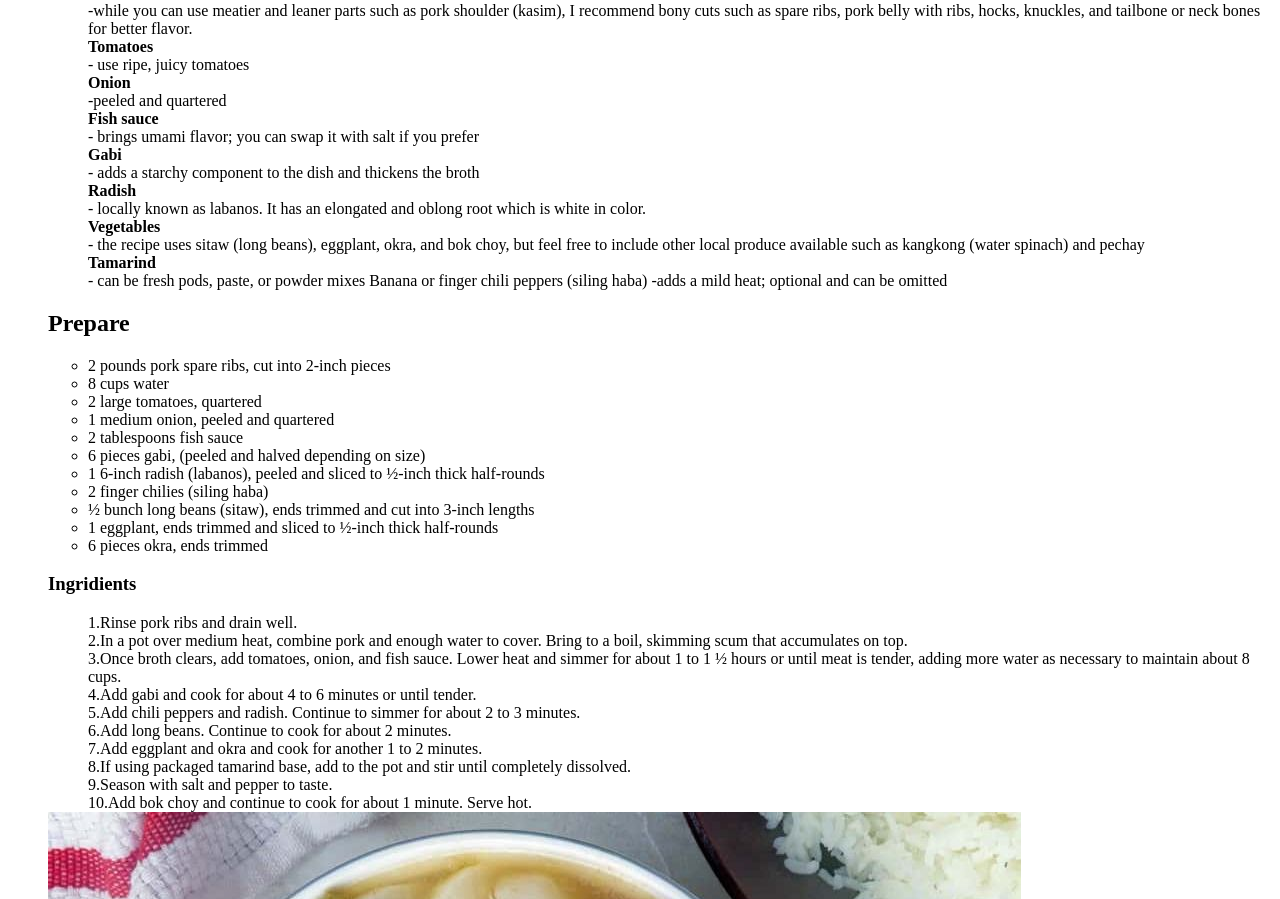
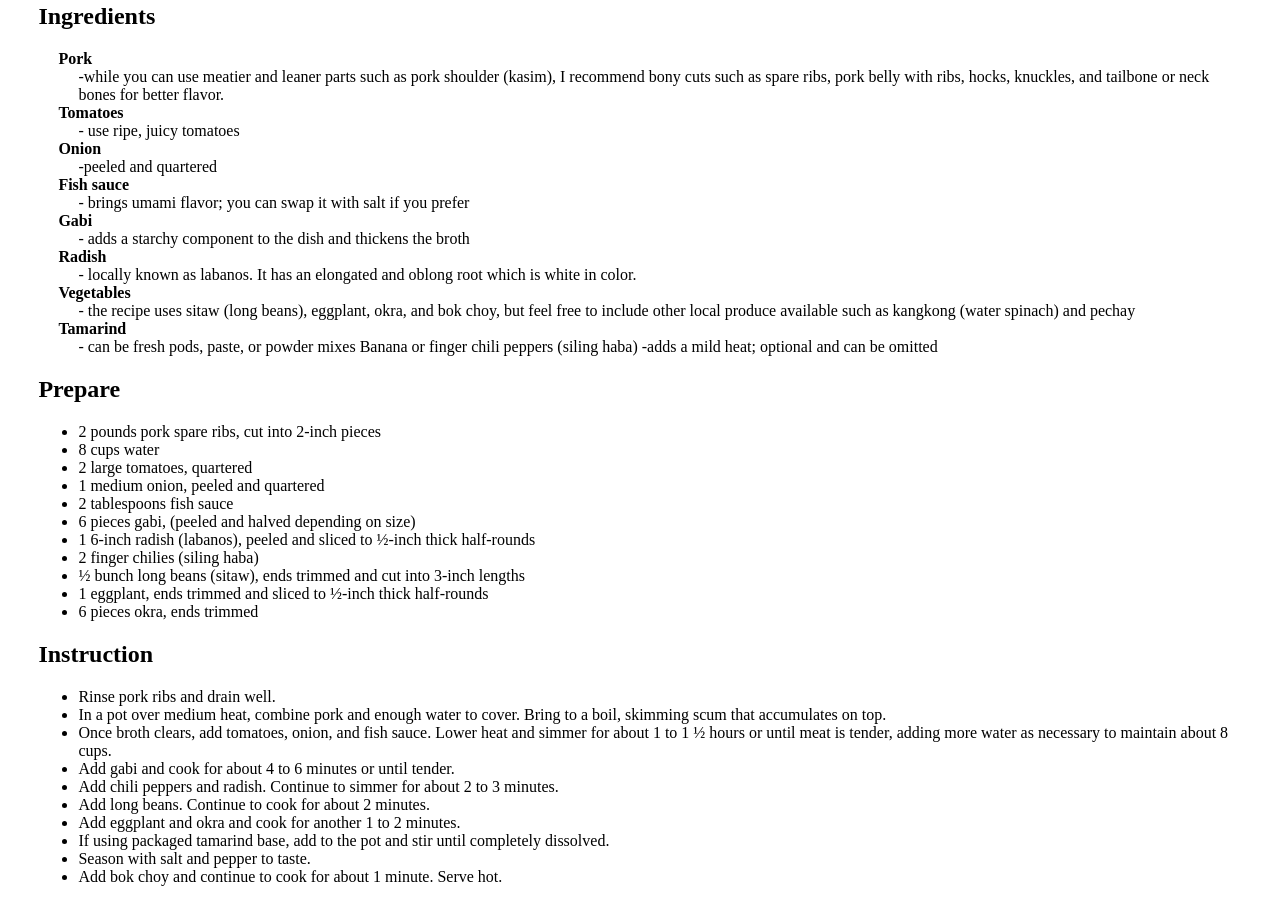
Before and after one commit to booster20/ptmid, a plain HTML site: page index.html in a window 1280 px wide. Shown: the part 266-1165 px from the top of the page. Drawn offline with Linux system fonts and the light colour scheme.

Commit message:
updated web page

```diff
--- a/index.html
+++ b/index.html
@@ -1,10 +1,18 @@
 <html>
 <head>
-	<title>
+
+		<link rel="stylesheet" href="style.css">
+	<title> The Menu
 	</title>
 	<body>
 
-		<ul>Sinigang is a classic Filipino soup characterized by its sour and savory medley of flavors. It's popular comfort food in the Philippines,
+		<h1>
+	<img src= "images/icon1.jpg" width="60px" height= "50px">
+	SINIGANG
+	<img src= "images/icon2.jpg" width="60px" height= "50px">
+	</h1>
+
+		<p>Sinigang is a classic Filipino soup characterized by its sour and savory medley of flavors. It's popular comfort food in the Philippines,
 usually served on its own or paired with steamed rice on rainy days to ward off the cold. Like adobo, the term sinigang describes a
 cooking method more than a particular dish, as it has many variations. It can be made with protein such as pork, fish, shrimp, beef,
 and chicken and souring agents such as tamarind, guava, green mango, calamansi, kamias, batuan, santol, and other native fruits. A
@@ -15,36 +23,37 @@ its Tagalog name, many presume it to be Tagalog in origin as well. This yummy me
 well, to be sure — yet none are quite like this classic soup that many have fallen in love with. Again, sinigang isn’t a dish so much as
 it is a cooking method. This is why, like we mentioned earlier, there are a wide number of variations of this delicious dish! These
 include your sinigang na hipon, a favorite seafood variant. Here, tender and fresh shrimp soak up all the vibrant flavors of your beloved
-stew. It’s important to keep your shrimp perfectly cooked, so it’s much easier to peel the skin off later on.</ul>
+stew. It’s important to keep your shrimp perfectly cooked, so it’s much easier to peel the skin off later on.</p>
 
-<ol><h1>Ingredients</h1>
-<ol><b>Pork</b>
-<br>-while you can use meatier and leaner parts such as pork shoulder (kasim), I recommend bony cuts such as spare ribs, pork
-belly with ribs, hocks, knuckles, and tailbone or neck bones for better flavor.</br></ol>
+<dl>
+<h2>Ingredients</h2>
+<dt><b>Pork</b></dt>
+<dd>-while you can use meatier and leaner parts such as pork shoulder (kasim), I recommend bony cuts such as spare ribs, pork
+belly with ribs, hocks, knuckles, and tailbone or neck bones for better flavor.</dd>
 
-<ol><b>Tomatoes</b>
-<br>- use ripe, juicy tomatoes</br></ol>
+<dt><b>Tomatoes</b></dt>
+<dd>- use ripe, juicy tomatoes</dd>
 
-<ol><b>Onion</b>
-<br>-peeled and quartered</br></ol>
+<dt><b>Onion</b></dt>
+<dd>-peeled and quartered</dd>
 
-<ol><b>Fish sauce</b>
-<br>- brings umami flavor; you can swap it with salt if you prefer</br></ol>
+<dt><b>Fish sauce</b></dt>
+<dd>- brings umami flavor; you can swap it with salt if you prefer</dd>
 
-<ol><b>Gabi</b>
-<br>- adds a starchy component to the dish and thickens the broth</br></ol>
+<dt><b>Gabi</b></dt>
+<dd>- adds a starchy component to the dish and thickens the broth</dd>
 
-<ol><b>Radish</b>
-<br>- locally known as labanos. It has an elongated and oblong root which is white in color.</br></ol>
+<dt><b>Radish</b></dt>
+<dd>- locally known as labanos. It has an elongated and oblong root which is white in color.</dd>
 
-<ol><b>Vegetables</b>
-<br>- the recipe uses sitaw (long beans), eggplant, okra, and bok choy, but feel free to include other local produce available such as
-kangkong (water spinach) and pechay</br></ol>
+<dt><b>Vegetables</b></dt>
+<dd>- the recipe uses sitaw (long beans), eggplant, okra, and bok choy, but feel free to include other local produce available such as
+kangkong (water spinach) and pechay</dd>
 
-<ol><b>Tamarind</b>
-<br>- can be fresh pods, paste, or powder mixes
+<dt><b>Tamarind</b></dt>
+<dd>- can be fresh pods, paste, or powder mixes
 Banana or finger chili peppers (siling haba)
--adds a mild heat; optional and can be omitted</br></ol>
+-adds a mild heat; optional and can be omitted</dd></dl>
 
 <h2>Prepare</h2>
 
@@ -62,23 +71,25 @@ Banana or finger chili peppers (siling haba)
 <li>6 pieces okra, ends trimmed</li>
 </ul>
 
-<h3>Ingridients</h3>
+<h2>Instruction</h2>
 
-<ol>1.Rinse pork ribs and drain well.</ol>
-<ol>2.In a pot over medium heat, combine pork and enough water to cover. Bring to a boil, skimming scum that accumulates on top.</ol>
-<ol>3.Once broth clears, add tomatoes, onion, and fish sauce. Lower heat and simmer for about 1 to 1 ½ hours or until meat is tender,
-adding more water as necessary to maintain about 8 cups.</ol>
-<ol>4.Add gabi and cook for about 4 to 6 minutes or until tender.</ol>
-<ol>5.Add chili peppers and radish. Continue to simmer for about 2 to 3 minutes.</ol>
-<ol>6.Add long beans. Continue to cook for about 2 minutes.</ol>
-<ol>7.Add eggplant and okra and cook for another 1 to 2 minutes.</ol>
-<ol>8.If using packaged tamarind base, add to the pot and stir until completely dissolved.</ol>
-<ol>9.Season with salt and pepper to taste.</ol>
-<ol>10.Add bok choy and continue to cook for about 1 minute. Serve hot.</ol>
+<ul>
+<li>Rinse pork ribs and drain well.</li>
+<li>In a pot over medium heat, combine pork and enough water to cover. Bring to a boil, skimming scum that accumulates on top.</li>
+<li>Once broth clears, add tomatoes, onion, and fish sauce. Lower heat and simmer for about 1 to 1 ½ hours or until meat is tender,
+adding more water as necessary to maintain about 8 cups.</li>
+<li>Add gabi and cook for about 4 to 6 minutes or until tender.</li>
+<li>Add chili peppers and radish. Continue to simmer for about 2 to 3 minutes.</li>
+<li>Add long beans. Continue to cook for about 2 minutes.</li>
+<li>Add eggplant and okra and cook for another 1 to 2 minutes.</li>
+<li>If using packaged tamarind base, add to the pot and stir until completely dissolved.</li>
+<li>Season with salt and pepper to taste.</li>
+<li>Add bok choy and continue to cook for about 1 minute. Serve hot.</li>
+</ul>
+<img src="images/sig1.jpg" width="800" height="500">
 
-<img src="sig1.jpg">
-<img src="sig1.jpg" width= "30" height="30">
-
+<p style="text-align: right;"><i>Source:</i> https://www.kawalingpinoy.com/sinigang-na-baboy</p>
+<!-- Programmer : James Anthony M. Day -->
 	</body>
 </head>
 </html>
--- /dev/null
+++ b/style.css
@@ -0,0 +1,18 @@
+body {
+
+	text-align: center;
+	margin-left: auto;
+	margin-right: auto;
+	padding-left: 3%;
+	padding-right: 3%;
+}
+
+h2, dl, ol, ul{
+
+	text-align: left
+}
+
+dt {
+	font-weight: bold;
+	text-indent: 20px;
+}
```
Also changed, not shown: images/icon1.jpg (renamed from icon1.jpg), images/icon2.jpg (renamed from icon2.jpg), images/sig1.jpg (renamed from sig1.jpg).
